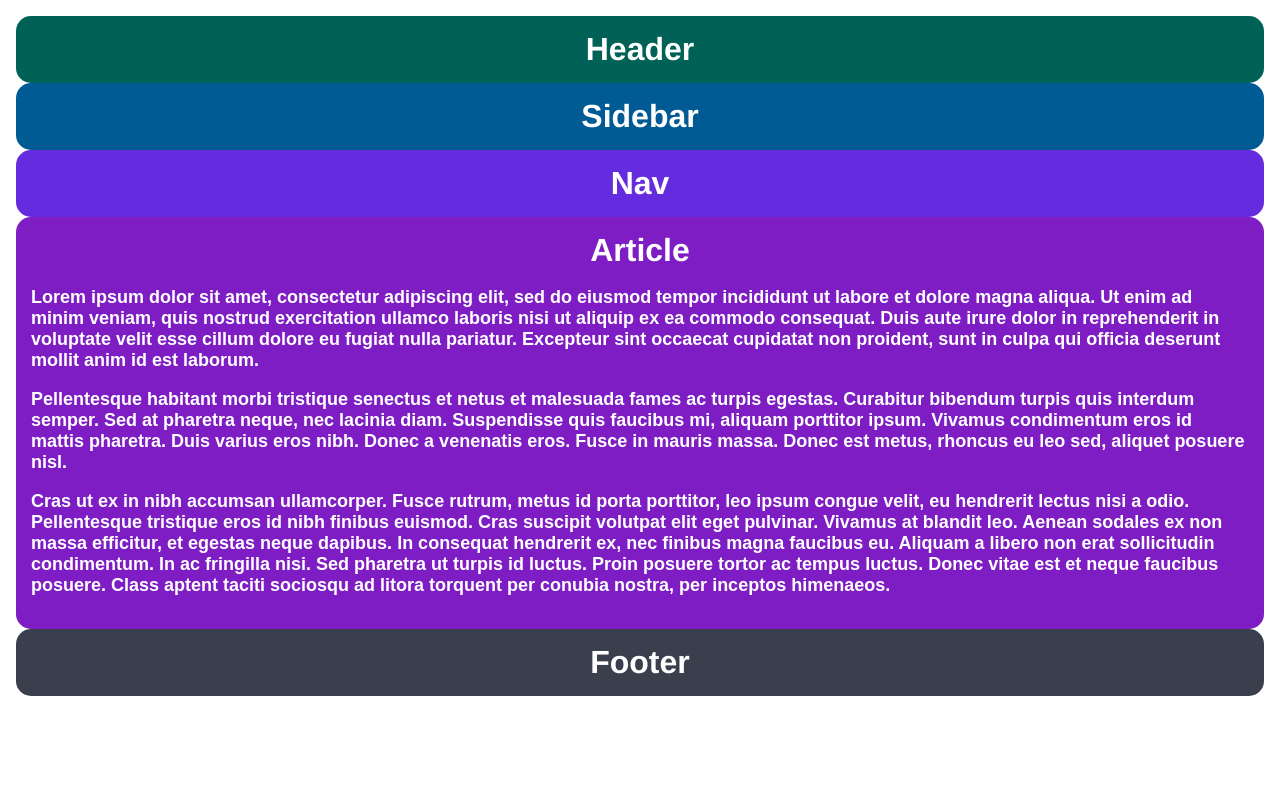
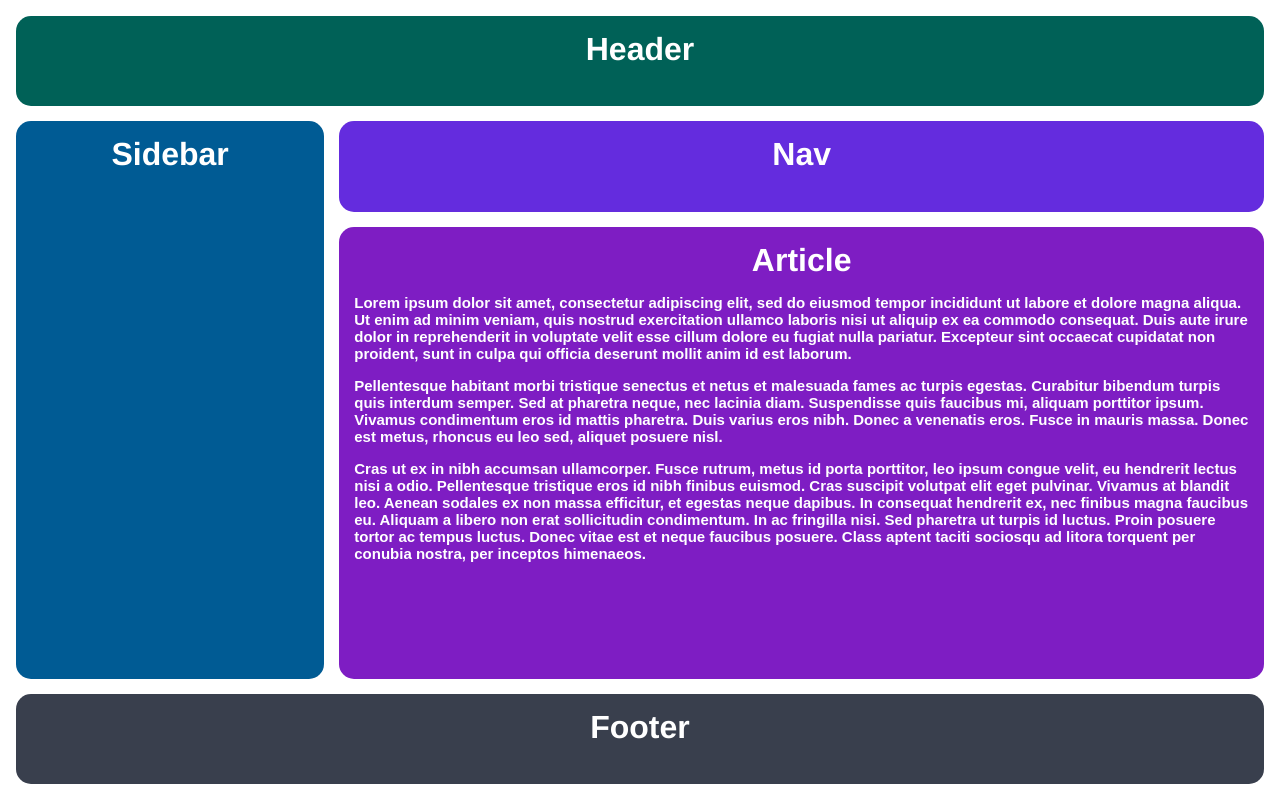
Before and after one commit to tjohnson009/notes-practice, a plain HTML site: page top-exercises/top-css-exercises/grid/02-grid-layout-2/index.html in a window 1280 px wide. Drawn offline with Linux system fonts and the light colour scheme.

Commit message:
Complete grid exercise 2

```diff
--- a/top-exercises/top-css-exercises/grid/02-grid-layout-2/style.css
+++ b/top-exercises/top-css-exercises/grid/02-grid-layout-2/style.css
@@ -9,6 +9,9 @@ html {
   height: 100%;
   padding: 16px;
   box-sizing: border-box;
+  display: grid;
+  grid-template: 1fr 1fr 5fr 1fr / 1fr 3fr;
+  gap: 15px;
 }
 
 .container div {
@@ -22,30 +25,32 @@ html {
 
 .header {
   background-color: #006157;
-  grid-column: 1 / 3;
+  grid-area: 1/1/2/3;
 }
 
 .sidebar {
   background-color: #005B94;
-  grid-row: 2 / 4;
+  grid-area: 2/1/4/2;
 }
 
 .nav {
   background-color: #642cde;
+  grid-area: 2/2/3/3;
 }
 
 .article {
   background-color: #7E1DC3;
+  grid-area: 3/2/4/3;
+}
+
+.footer {
+  background-color: #393f4d;
+  grid-column: span 2;
 }
 
 .article p {
-  font-size: 18px;
+  font-size: 15px;
   font-family: sans-serif;
   color: white;
   text-align: left;
 }
-
-.footer {
-  background-color: #393f4d;
-  grid-column: 1 / 3;
-}
```
